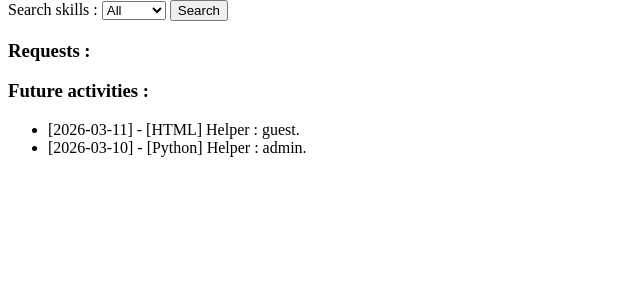
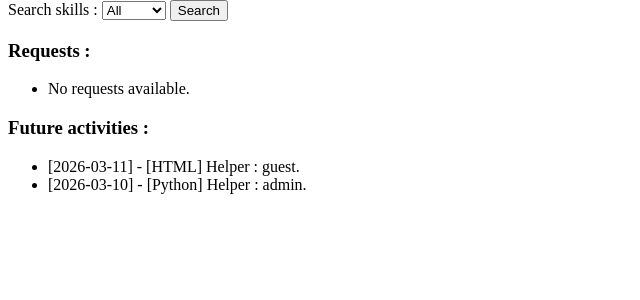
Before and after one commit to KMorere/django-eval, a Django app: page /skills/ in a window 1280 px wide. Shown: the part 58-358 px from the top of the page, without its empty margins (0-640 px from the left). Run offline with Django 5.2, Linux system fonts and the light colour scheme; a user stored in the database is signed in; data comes from the database, SQL or seed files in the repository; both versions use the stored data as it was after the commit.

Commit message:
Fixed no requests available not appearing when the only request available is hidden.

```diff
--- a/src/skills/templates/skills/home.html
+++ b/src/skills/templates/skills/home.html
@@ -29,6 +29,8 @@
                         <button type="submit">Add</button>
                     </form>
                 </li>
+            {% else %}
+                <li>No requests available.</li>
             {% endif %}
             {% endfor %}
         </ul>
```
Also changed, not shown: src/db.sqlite3.
